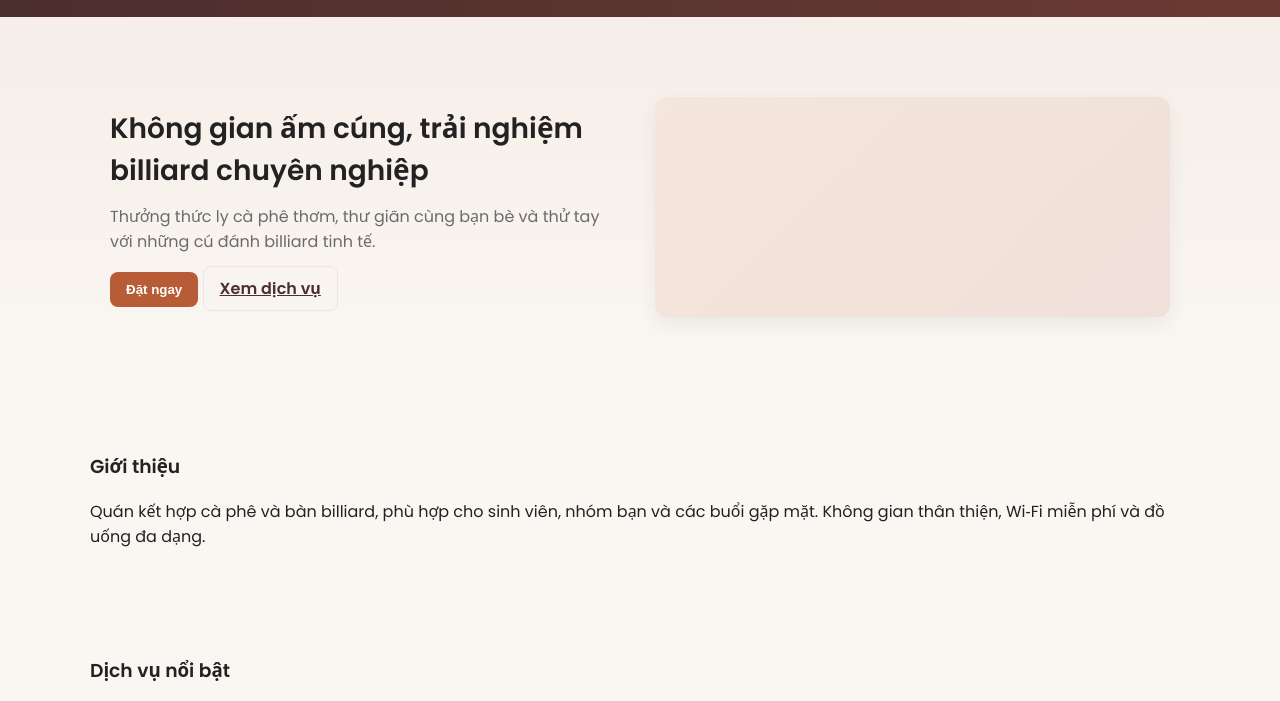
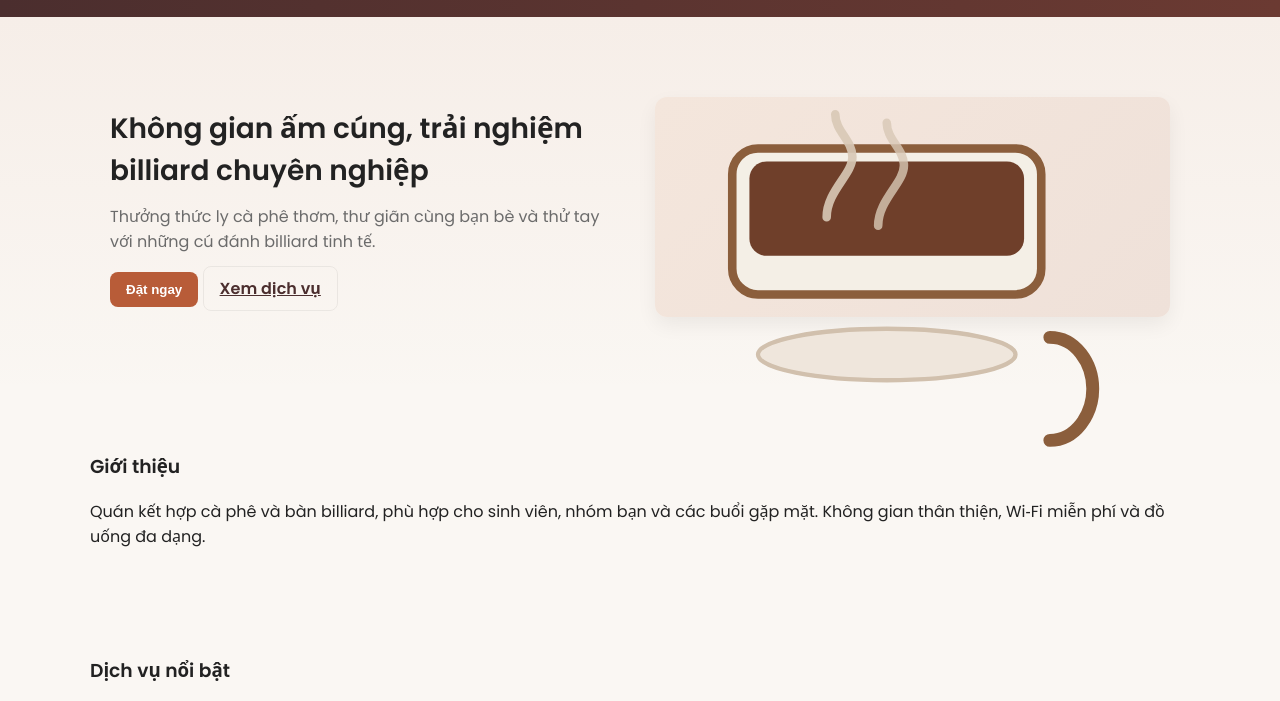
Before and after one commit to Jackender123/coffee-billiard, a plain HTML site: page coffee_shop/index.html in a window 1280 px wide. Shown: the part 92-793 px from the top of the page. Drawn offline with Linux system fonts and the light colour scheme.

Commit message:
Update index.html

```diff
--- a/coffee_shop/index.html
+++ b/coffee_shop/index.html
@@ -29,6 +29,7 @@
     </header>
 
     <main>
+        <main>
         <section class="hero">
             <div class="container hero-inner">
                 <div class="hero-text">
@@ -39,7 +40,23 @@
                         <a href="#services" class="btn btn-ghost">Xem dịch vụ</a>
                     </div>
                 </div>
-                <div class="hero-art" aria-hidden="true"></div>
+                <div class="hero-art" aria-hidden="false">
+                    <!-- Inline coffee SVG illustration -->
+                    <svg class="coffee-art" viewBox="0 0 120 120" xmlns="http://www.w3.org/2000/svg" role="img" aria-label="Ly cà phê">
+                        <title>Ly cà phê</title>
+                        <!-- Cup -->
+                        <rect x="18" y="12" width="72" height="34" rx="6" fill="#f4efe6" stroke="#8b5e3c" stroke-width="2"/>
+                        <!-- Coffee liquid -->
+                        <rect x="22" y="15" width="64" height="22" rx="4" fill="#6f3f2a"/>
+                        <!-- Handle -->
+                        <path d="M92 56c6 0 10 6 10 12s-4 12-10 12" fill="none" stroke="#8b5e3c" stroke-width="3" stroke-linecap="round"/>
+                        <!-- Steam -->
+                        <path d="M40 28c0-6 6-10 6-14s-4-6-4-10" fill="none" stroke="#d9c9b6" stroke-width="2" stroke-linecap="round" opacity="0.9"/>
+                        <path d="M52 30c0-6 6-10 6-14s-4-6-4-10" fill="none" stroke="#d9c9b6" stroke-width="2" stroke-linecap="round" opacity="0.8"/>
+                        <!-- Saucer -->
+                        <ellipse cx="54" cy="60" rx="30" ry="6" fill="#efe6dc" stroke="#d1c0ad"/>
+                    </svg>
+                </div>
             </div>
         </section>
 
```
